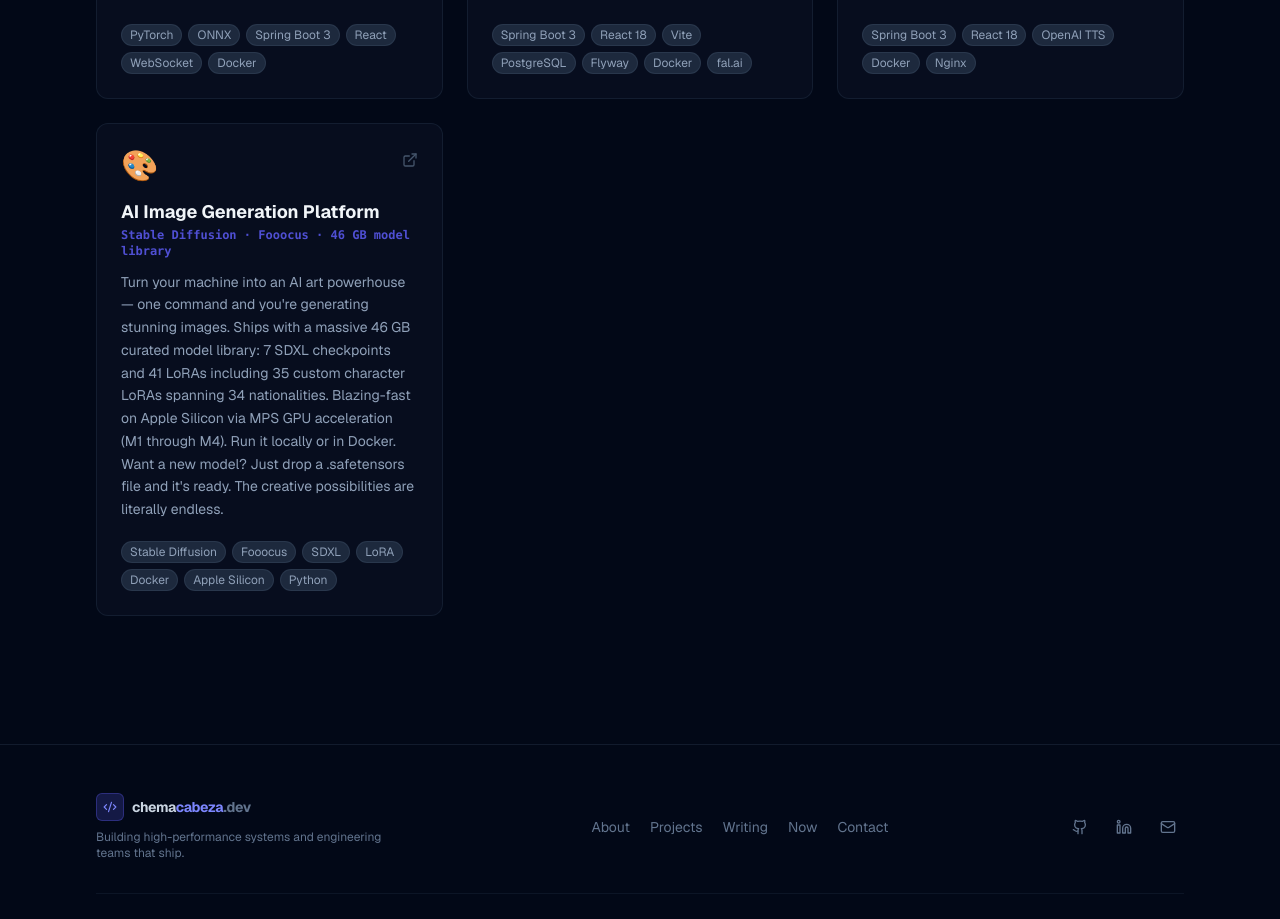
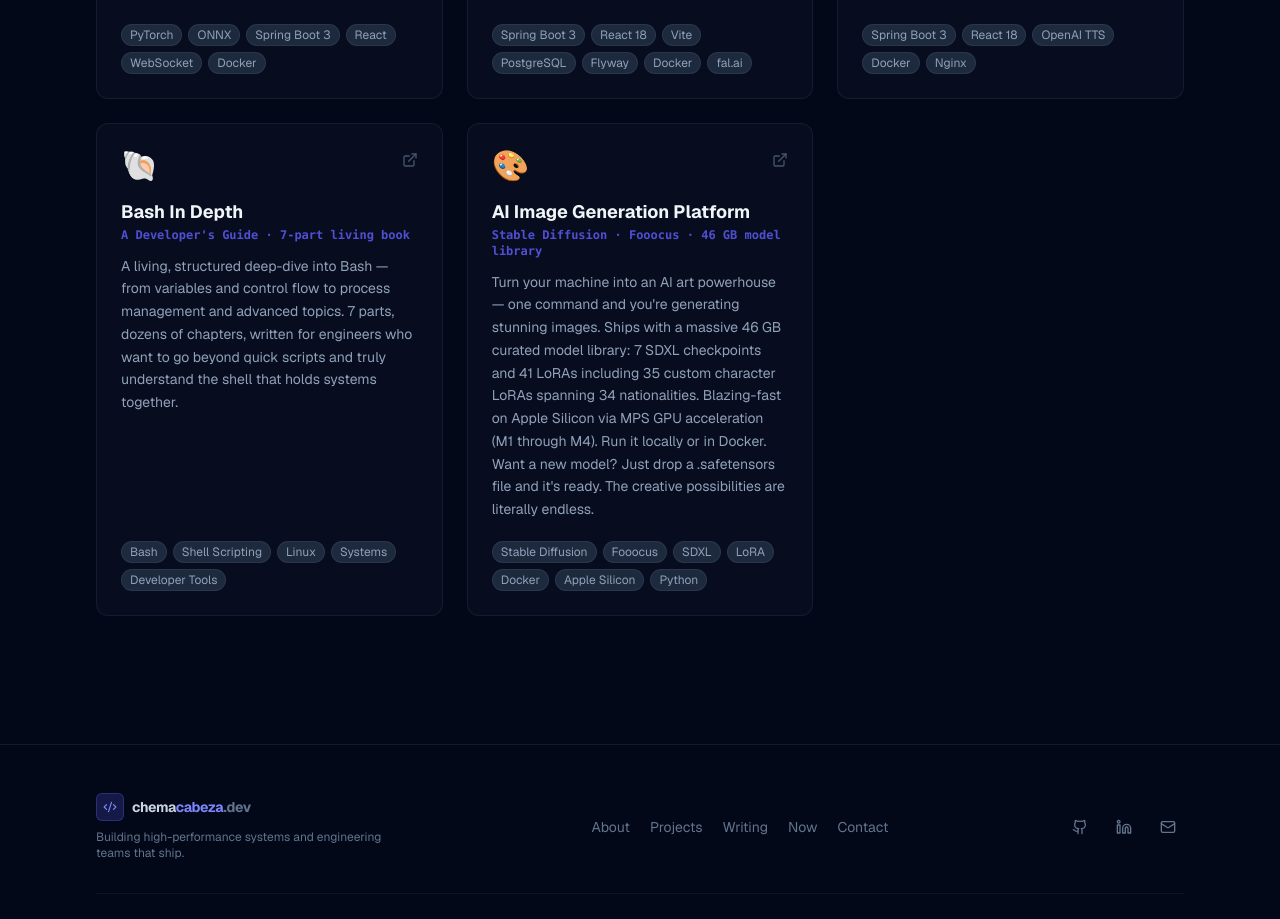
Before and after one commit to chemacabeza/chemacabeza-dev, a Next.js app: page /projects in a window 1280 px wide. Shown: the part 1200-2119 px from the top of the page. Built offline with nearby package versions, Linux system fonts and the light colour scheme.

Commit message:
projects: add Bash In Depth card to GitHub section

```diff
--- a/app/projects/page.tsx
+++ b/app/projects/page.tsx
@@ -43,6 +43,16 @@ const githubProjects = [
         description:
             "Type any text, pick from 11 expressive OpenAI voices, and hear it spoken back to you instantly — streamed as raw MP3 straight to your browser. The magic? Your API key never leaves the server. A clean, secure architecture where the React frontend knows nothing about credentials, the stateless Spring Boot backend scales horizontally with zero changes, and Docker spins everything up with a single command. Production-grade security meets effortless developer experience.",
         tags: ["Spring Boot 3", "React 18", "OpenAI TTS", "Docker", "Nginx"],
+    },
+    {
+        repo: "bash",
+        url: "https://github.com/chemacabeza/my-github-projects/tree/master/bash",
+        emoji: "🐚",
+        title: "Bash In Depth",
+        subtitle: "A Developer's Guide · 7-part living book",
+        description:
+            "A living, structured deep-dive into Bash — from variables and control flow to process management and advanced topics. 7 parts, dozens of chapters, written for engineers who want to go beyond quick scripts and truly understand the shell that holds systems together.",
+        tags: ["Bash", "Shell Scripting", "Linux", "Systems", "Developer Tools"],
     },
     {
         repo: "AI-related",
```
